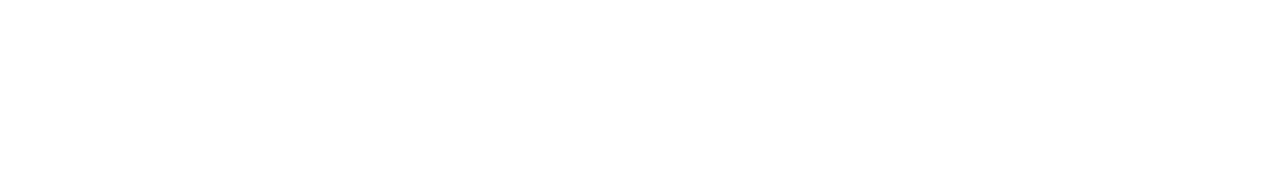
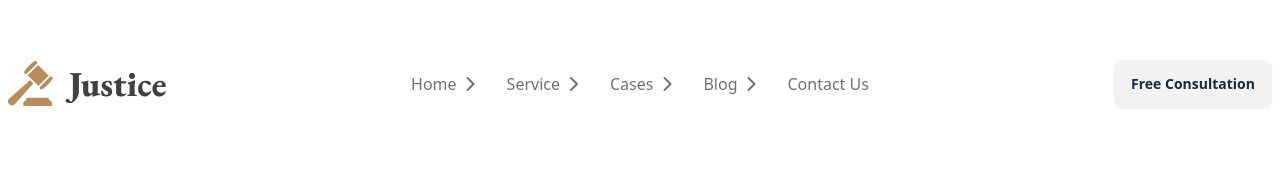
Before and after one commit to swadeshchisim/legal-solution-with-daisyui, a plain HTML site: page index.html in a window 1280 px wide. Drawn offline with nearby package versions, Linux system fonts and the light colour scheme.

Commit message:
navbar added

```diff
--- a/index.html
+++ b/index.html
@@ -23,7 +23,7 @@
             theme: {
                 extend: {
                     colors: {
-
+                        'theme-primary': '#707070',
                     }
                 }
             }
@@ -42,7 +42,49 @@
 
 </head>
 <body>
+    <!-- header section starts here -->
+    <header class="container mx-auto py-4 lg:py-12">
 
+        <!-- nav area -->
+        <nav>
+            <div class="navbar bg-base-100">
+                <div class="navbar-start">
+                  <div class="dropdown">
+                    <div tabindex="0" role="button" class="btn btn-ghost lg:hidden">
+                      <svg xmlns="http://www.w3.org/2000/svg" class="h-5 w-5" fill="none" viewBox="0 0 24 24" stroke="currentColor"><path stroke-linecap="round" stroke-linejoin="round" stroke-width="2" d="M4 6h16M4 12h8m-8 6h16" /></svg>
+                    </div>
+                    <ul tabindex="0" class="menu menu-sm dropdown-content mt-3 z-[1] p-2 shadow bg-base-100 rounded-box w-52">
+                      <li><a href="#">Home</a></li>
+                      <li><a href="#">Services</a></li>
+                      <li><a href="#">Cases</a></li>
+                      <li><a href="#">Blog</a></li>
+                      <li><a href="#">Contact Us</a></li>
+                    </ul>
+                  </div>
+                  <div>
+                    <img src="images/logo2.png" alt="">
+                  </div>
+                </div>
+                <div class="navbar-center hidden lg:flex">
+                  <ul class="menu menu-horizontal px-1 text-base text-theme-primary">
+                    <li>
+                        <a class="items-center" href="#">Home <i class="fa-solid fa-chevron-right"></i></a>
+                    </li>
+                    <li><a href="#">Service <i class="fa-solid fa-chevron-right"></i></a></li>
+                    <li><a href="#">Cases <i class="fa-solid fa-chevron-right"></i></a></li>
+                    <li><a href="#">Blog <i class="fa-solid fa-chevron-right"></i></a></li>
+                    <li><a href="#">Contact Us</a></li>
+                  </ul>
+                </div>
+                <div class="navbar-end">
+                  <a class="btn">Free Consultation</a>
+                </div>
+            </div>
+        </nav>
+
+
+    </header>
+    <!-- header section ends here -->
 
 
 
```
